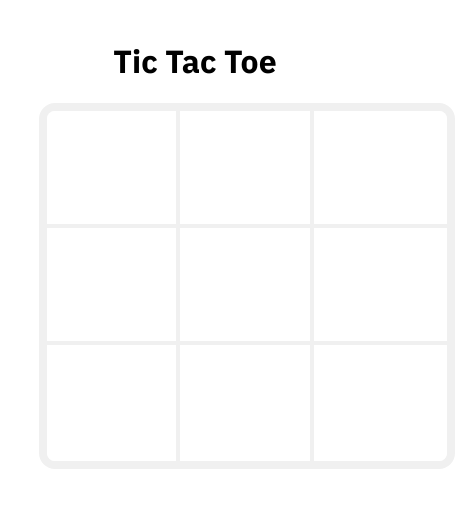
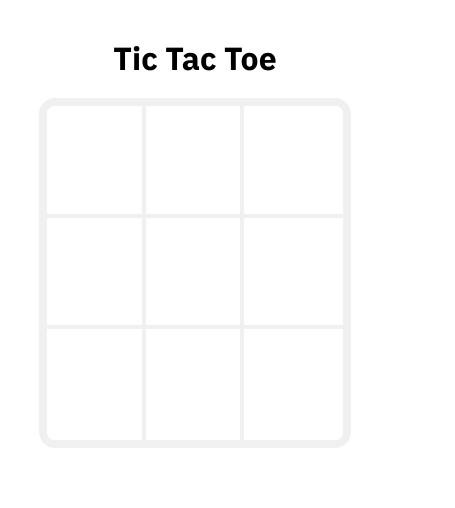
Before and after one commit to taimursaeed/react-games, a React (Vite) app: page / in a window 390 px wide. Shown: the top 508 px of the page, 455 px wide, since content can reach past the window. Built offline with nearby package versions, Linux system fonts and the light colour scheme.

Commit message:
fix UI mobile

```diff
--- a/index.html
+++ b/index.html
@@ -4,6 +4,13 @@
     <meta charset="UTF-8" />
     <link rel="icon" type="image/svg+xml" href="/src/favicon.svg" />
     <meta name="viewport" content="width=device-width, initial-scale=1.0" />
+    <link
+      rel="stylesheet"
+      href="https://cdnjs.cloudflare.com/ajax/libs/normalize/8.0.1/normalize.min.css"
+      integrity="sha512-NhSC1YmyruXifcj/KFRWoC561YpHpc5Jtzgvbuzx5VozKpWvQ+4nXhPdFgmx8xqexRcpAglTj9sIBWINXa8x5w=="
+      crossorigin="anonymous"
+      referrerpolicy="no-referrer"
+    />
     <title>React Games</title>
   </head>
   <body>
--- a/src/games/tictactoe/index.jsx
+++ b/src/games/tictactoe/index.jsx
@@ -12,12 +12,14 @@
   display: grid;
   grid-template-columns: repeat(3, 1fr);
   grid-template-rows: repeat(3, 1fr);
-  width: 400px;
+  width: 100%;
+  max-width: 400px;
   height: 350px;
   border: 0.5rem solid #f0f0f0;
   border-radius: 1rem;
   overflow: hidden;
   margin: auto;
+  box-sizing: border-box;
 `;
 const Play = styled.button`
   display: flex;
@@ -41,7 +43,9 @@
   align-items: center;
   justify-content: space-between;
   margin: 1rem auto;
-  width: 400px;
+  max-width: 400px;
+  width: 100%;
+  box-sizing: border-box;
 `;
 export default function tictactoe() {
   const GRIDSIZE = 9;
```
